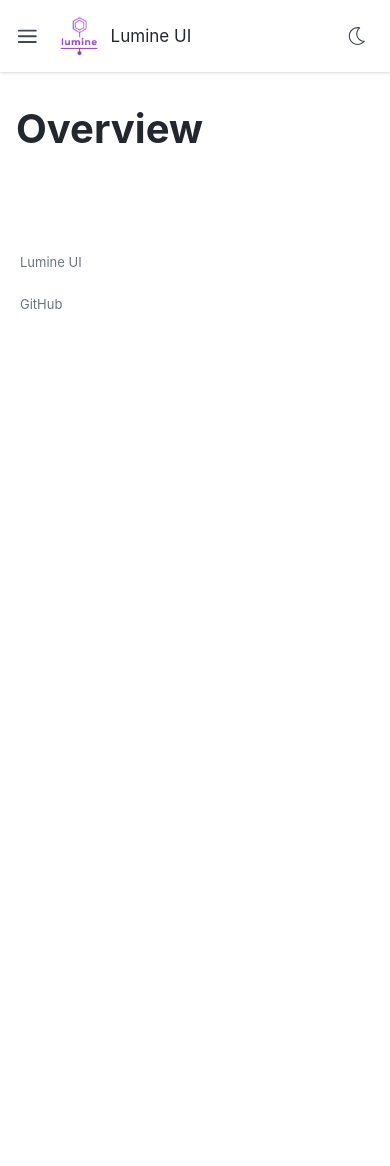
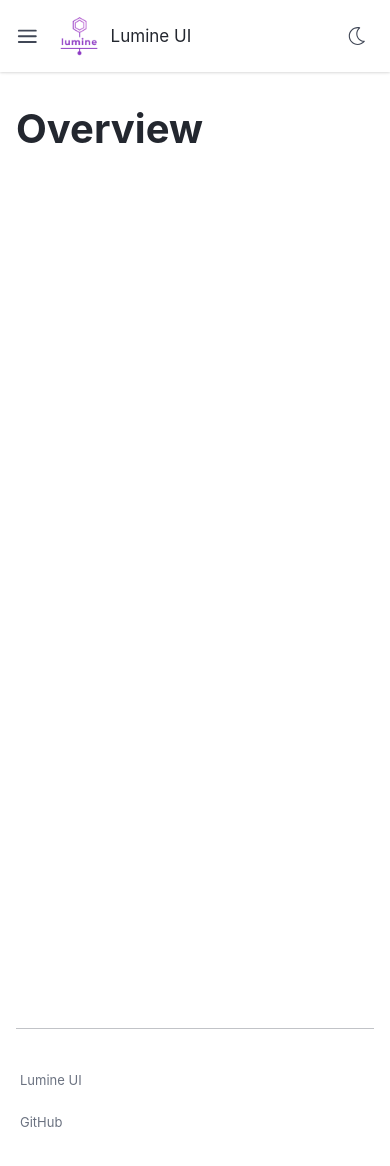
Before and after one commit to Lumine-UI/lumine-docs, a Next.js app: page / in a window 390 px wide. Shown: the top 1166 px of the page. Before the commit the page ends 844 px from the top, so only its background shows below. Built offline with nearby package versions, Linux system fonts and the light colour scheme; a web font is replaced by a local one.

Commit message:
moves footer to bottom

```diff
--- a/app/Footer.js
+++ b/app/Footer.js
@@ -2,7 +2,9 @@ import { ExternalLink } from "./ExternalLink";
 
 export default function Footer() {
     return (
-        <footer className="mt-auto rounded-lg md:flex md:items-center md:justify-between p-1">
+        <footer className="py-4">
+            <div className="border-t opacity-30 border-t-gray-80 dark:border-t-gray-40 h-8" />
+            <div className="rounded-lg md:flex md:items-center md:justify-between p-1">
                 <span className="text-sm text-gray-500 sm:text-center dark:text-gray-400">
                     <ExternalLink href={"https://github.com/Lumine-UI"} className="hover:underline">
                         Lumine UI
@@ -15,6 +17,7 @@ export default function Footer() {
                         </ExternalLink>
                     </li>
                 </ul>
+            </div>
         </footer>
     )
 }
--- a/app/Markdown.js
+++ b/app/Markdown.js
@@ -50,16 +50,19 @@ const Code = ({ className, children }) => {
     // TODO: remove this hacky way of setting the theme
     let theme = 'dark';
     if (typeof window !== 'undefined') {
+        if(localStorage.getItem('theme')) {
             theme = localStorage.getItem('theme');
+        } else if(window.__theme) {
+            theme = window.__theme;
         }
-
+    }
     const componentName = useContext(ComponentContext);
-
     const language = className.replace("lang-", "");
     return (
         <div className="relative">
             <SyntaxHighlighter language={language} style={theme === 'dark' ? dracula : github} customStyle={{
                 borderRadius: "0.6rem",
+                padding: "2rem 1.5rem",
             }}>
                 {children}
             </SyntaxHighlighter>
--- a/app/error.js
+++ /dev/null
@@ -1,6 +0,0 @@
-"use client";
-export default function Error({error}) {
-    return (
-        <div>{error}</div>
-    );
-}
--- a/app/layout.js
+++ b/app/layout.js
@@ -71,7 +71,7 @@ export default function RootLayout({ children }) {
             </div>
             <main className="min-w-0 p-4 md:p-6 h-full">
               <div className="lg:hidden h-16 mb-2" />
-              <article className="break-words">
+              <article className="break-words min-h-screen">
                 {children}
               </article>
               <div className="h-16" />
```
Lines whose indentation alone changed are shown as unchanged.
